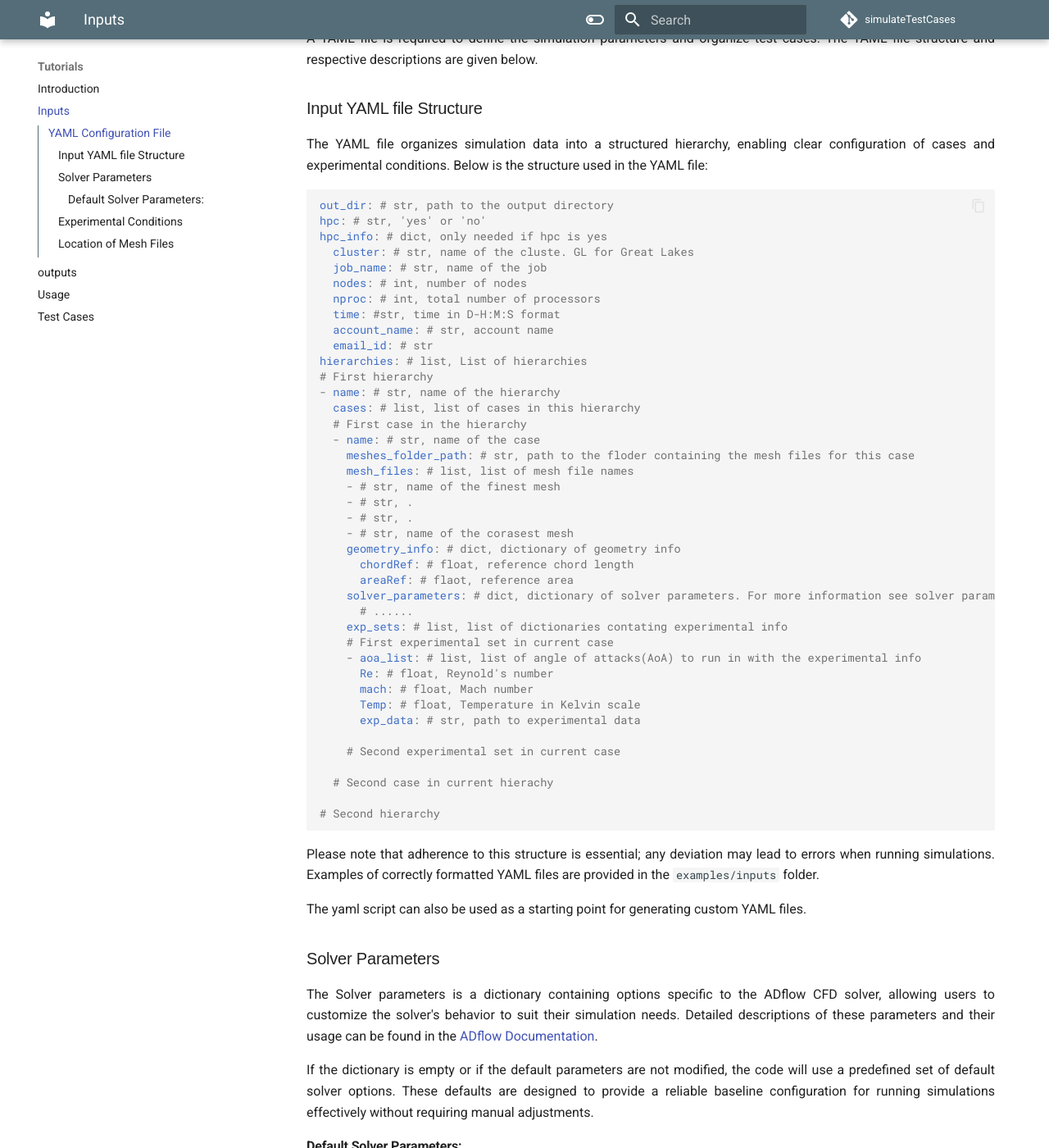
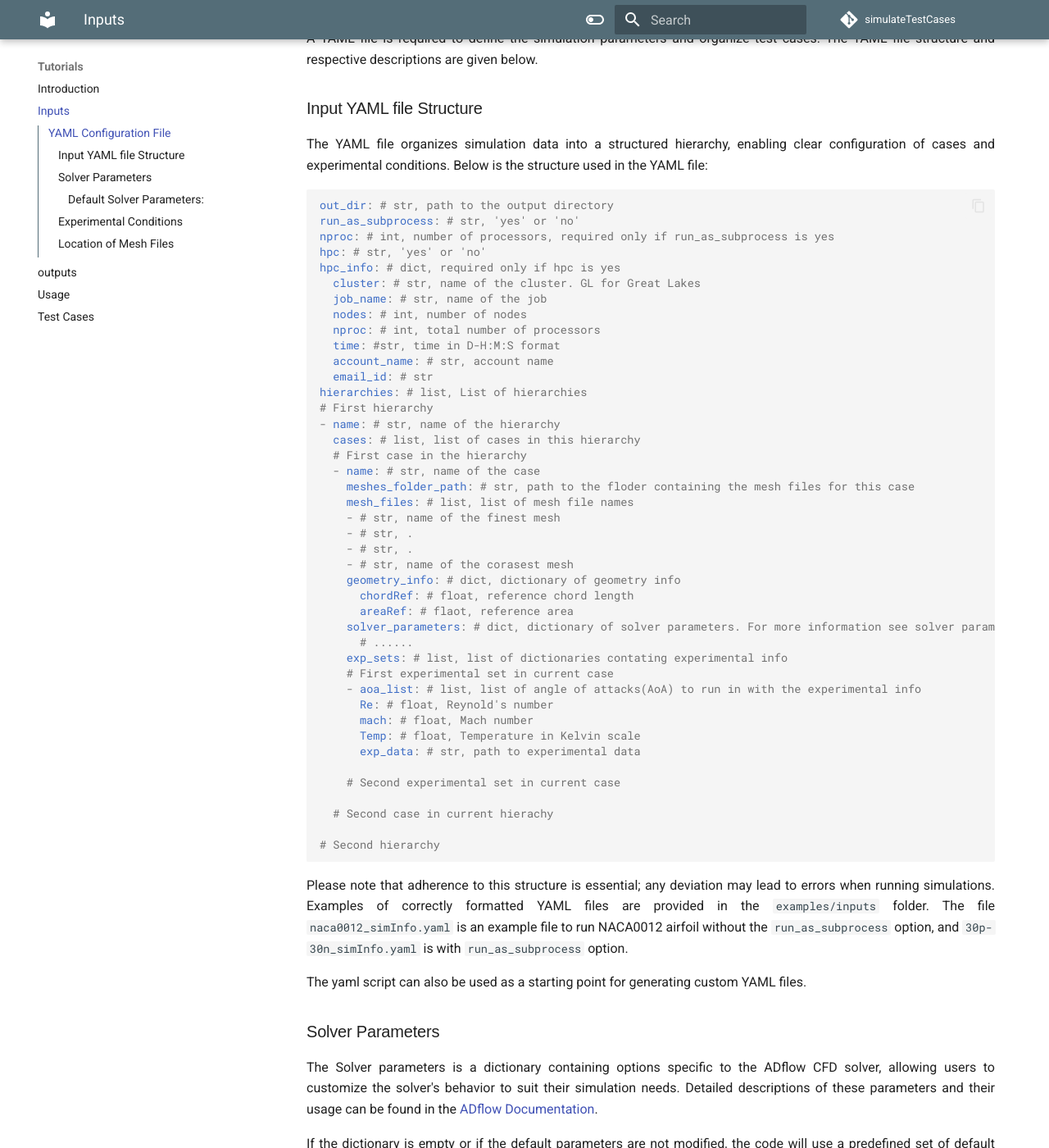
Before and after one commit to gorodetsky-umich/mdss, an MkDocs documentation site: the page built from docs/tutorials/inputs.md, in a window 1280 px wide and 1400 px high, scrolled down 356 px. Shown: the whole window at 82% size. Built offline with MkDocs 1.6.1 and Material for MkDocs 9.7.7, drawn with Linux system fonts in a browser that asks for light colours; comment, search, counter and statistics services are not loaded.

Commit message:
Modified documentation for subprocess

````diff
--- a/docs/tutorials/inputs.md
+++ b/docs/tutorials/inputs.md
@@ -14,9 +14,11 @@ The YAML file organizes simulation data into a structured hierarchy, enabling cl
 
 ```yaml
 out_dir: # str, path to the output directory
+run_as_subprocess: # str, 'yes' or 'no'
+nproc: # int, number of processors, required only if run_as_subprocess is yes
 hpc: # str, 'yes' or 'no'
-hpc_info: # dict, only needed if hpc is yes
-  cluster: # str, name of the cluste. GL for Great Lakes
+hpc_info: # dict, required only if hpc is yes
+  cluster: # str, name of the cluster. GL for Great Lakes
   job_name: # str, name of the job
   nodes: # int, number of nodes
   nproc: # int, total number of processors
@@ -55,7 +57,7 @@ hierarchies: # list, List of hierarchies
 # Second hierarchy
 ```
 
-Please note that adherence to this structure is essential; any deviation may lead to errors when running simulations. Examples of correctly formatted YAML files are provided in the `examples/inputs` folder.
+Please note that adherence to this structure is essential; any deviation may lead to errors when running simulations. Examples of correctly formatted YAML files are provided in the `examples/inputs` folder. The file `naca0012_simInfo.yaml` is an example file to run NACA0012 airfoil without the `run_as_subprocess` option, and `30p-30n_simInfo.yaml` is with `run_as_subprocess` option.
 
 The yaml script can also be used as a starting point for generating custom YAML files.
 
--- a/simulateTestCases/resources/30p-30n_simInfo.yaml
+++ b/simulateTestCases/resources/30p-30n_simInfo.yaml
@@ -1,6 +1,7 @@
 out_dir: output
 hpc: 'no'
-run_as_subprocess: 'no'
+run_as_subprocess: 'yes'
+nproc: 8
 hpc_info:
   cluster: GL
   job_name: 30p-30n
--- a/simulateTestCases/resources/naca0012_simInfo.yaml
+++ b/simulateTestCases/resources/naca0012_simInfo.yaml
@@ -1,6 +1,7 @@
 out_dir: output
 hpc: 'no'
-run_as_subprocess: 'no'
+run_as_subprocess: 'yes'
+nproc: 4
 hpc_info:
   cluster: GL
   job_name: naca0012
````
Also changed, not shown: docs/tutorials/introduction.md (+1 -0 lines), docs/tutorials/usage.md (+2 -1 lines).
